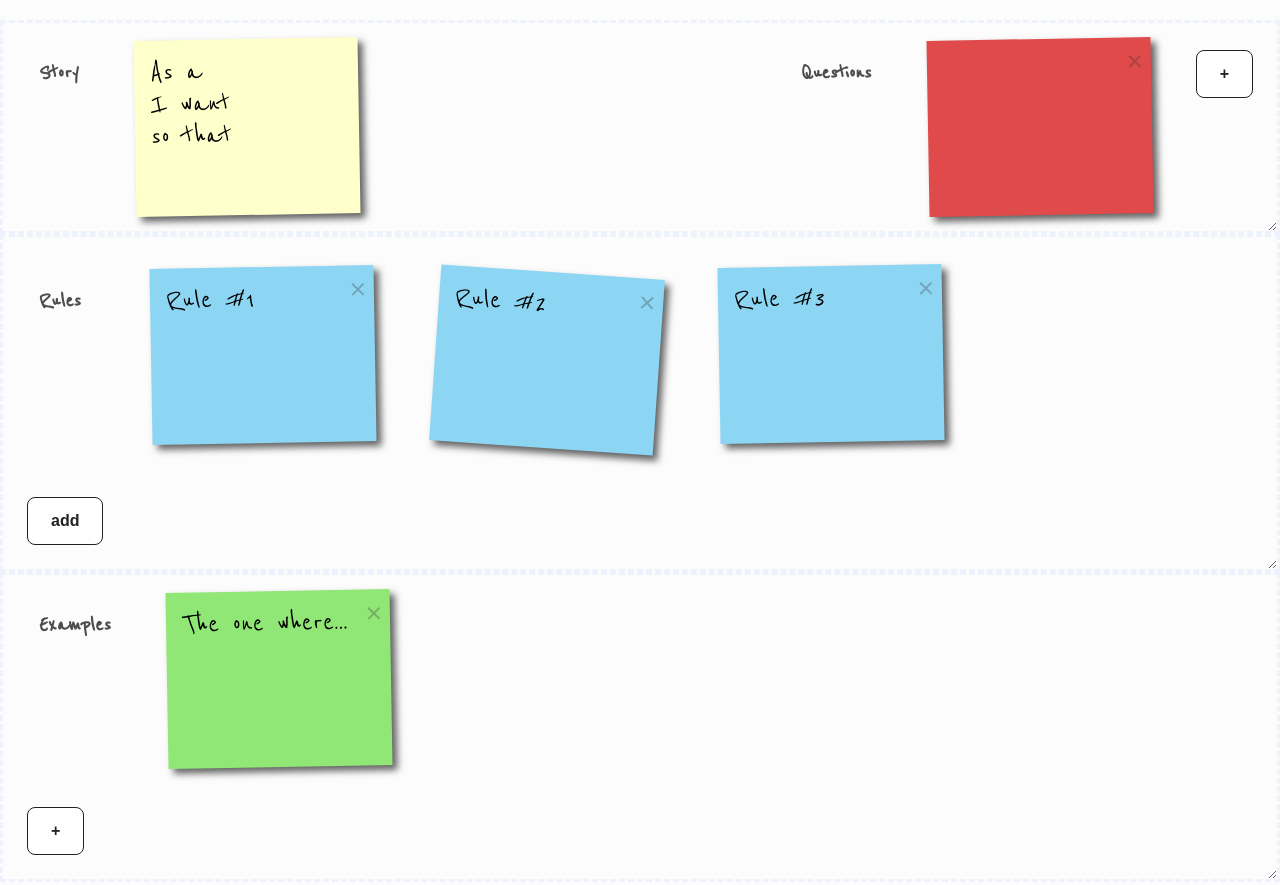
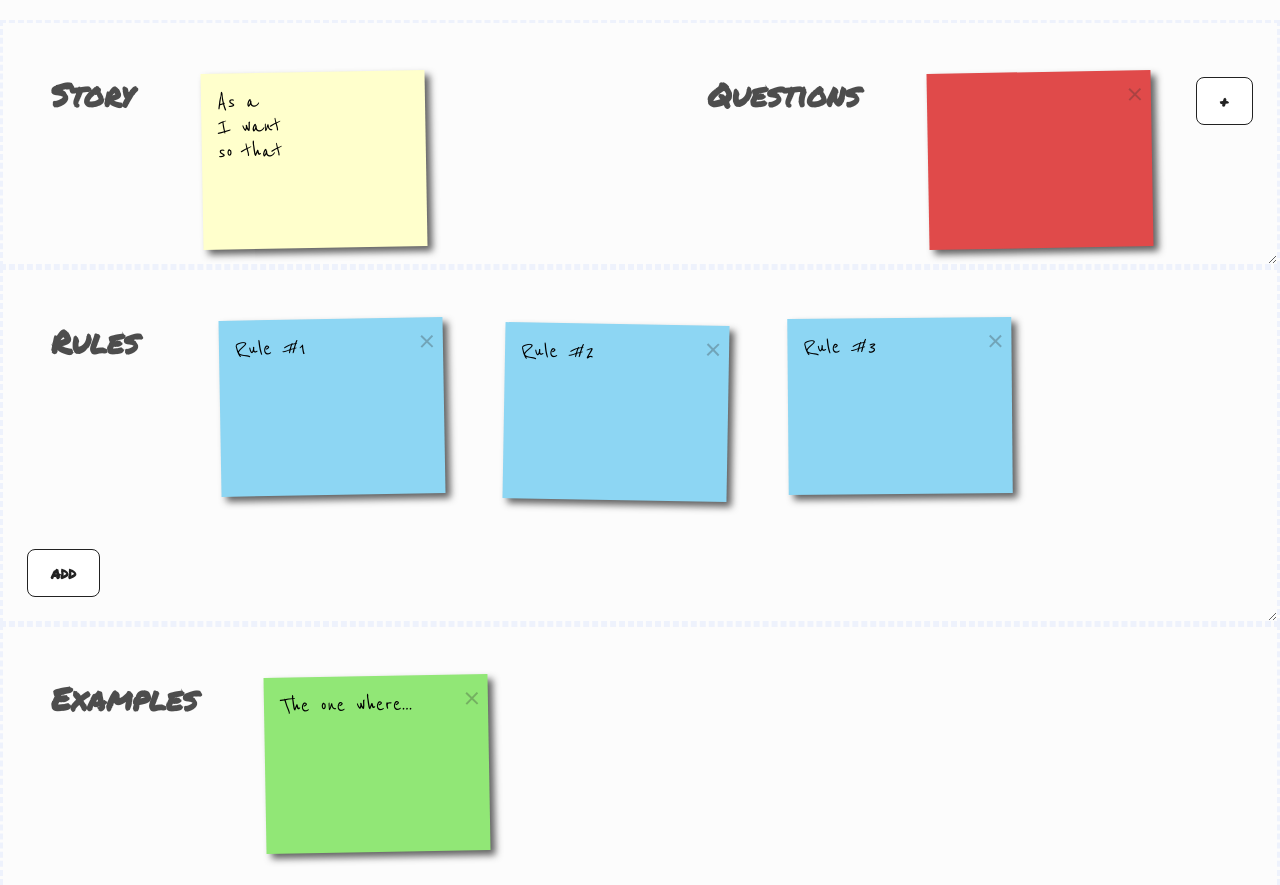
Before and after one commit to gbanne12/example-mapping, a website built with webpack: page src/index.html in a window 1280 px wide. Shown: the top 885 px of the page. Built offline with nearby package versions, Linux system fonts and the light colour scheme.

Commit message:
Add in new font and reduce the note angle offset

```diff
--- a/src/styles/styles.css
+++ b/src/styles/styles.css
@@ -13,15 +13,15 @@ body {
 h2 {
   margin: 1.5em;
   padding: 15;
-  font-family: 'Reenie Beanie';
-  font-size: 1.5rem;
+  font-family: 'Permanent Marker', cursive;
+  font-size: 2rem;
   color: hwb(0 30% 70%);
 }
 
 p {
   font-family: 'Reenie Beanie';
-  font-size: 2rem;
-  height: 4em;
+  font-size: 1.6rem;
+  height: 6em;
   overflow: auto;
   word-break: break-word;
 }
@@ -68,14 +68,14 @@ ul li {
 
 
 ul li:nth-child(even) span {
-  transform: rotate(4deg);
+  transform: rotate(1deg);
   position: relative;
   top: 5px;
 
 }
 
 ul li:nth-child(3n) span {
-  transform: rotate(-1deg);
+  transform: rotate(-0.5deg);
   position: relative;
   top: -1px;
 }
@@ -83,7 +83,7 @@ ul li:nth-child(3n) span {
 ul li:nth-child(5n) span {
   transform: rotate(1deg);
   position: relative;
-  top: -2px;
+  top: -1.5px;
 }
 
 ul li span:hover, ul li span:focus {
@@ -112,7 +112,6 @@ ul li span:hover, ul li span:focus {
   border-radius: 0vi;
   border: #91aefd1f;
   border-style: dashed;
-
 }
 
 .questions-container {
@@ -127,6 +126,7 @@ ul li span:hover, ul li span:focus {
   color: #222222;
   cursor: pointer;
   display: inline-block;
+  font-family: 'Permanent Marker', cursive;
   font-size: 16px;
   font-weight: 600;
   line-height: 20px;
@@ -150,9 +150,6 @@ ul li span:hover, ul li span:focus {
   border-color: #000000;
   transform: scale(.96);
 }
-
-
-
 
 .close {
   position: absolute;
```
